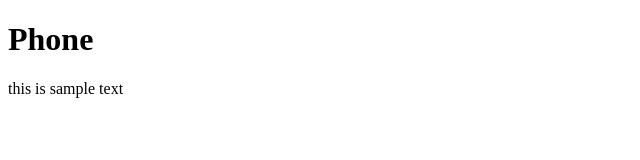
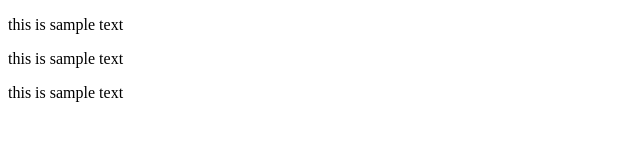
Before and after one commit to Phonekub/demo-git, a plain HTML site: page index.html in a window 1280 px wide. Shown: the whole page, without its empty margins (0-640 px from the left). Drawn offline with Linux system fonts and the light colour scheme.

Commit message:
add new texts,delete header,modified tittle

```diff
--- a/index.html
+++ b/index.html
@@ -1,8 +1,9 @@
 <!DOCTYPE html>
 <html lang="en">
-    <head> <title> Demo git  </title> </head>
+    <head> <title> Demo git!!! </title> </head>
     <body>
-        <h1> Phone  </h1>
+        <p> this is sample text </p>
+        <p> this is sample text </p>
         <p> this is sample text </p>
     </body>
 </html>
```
